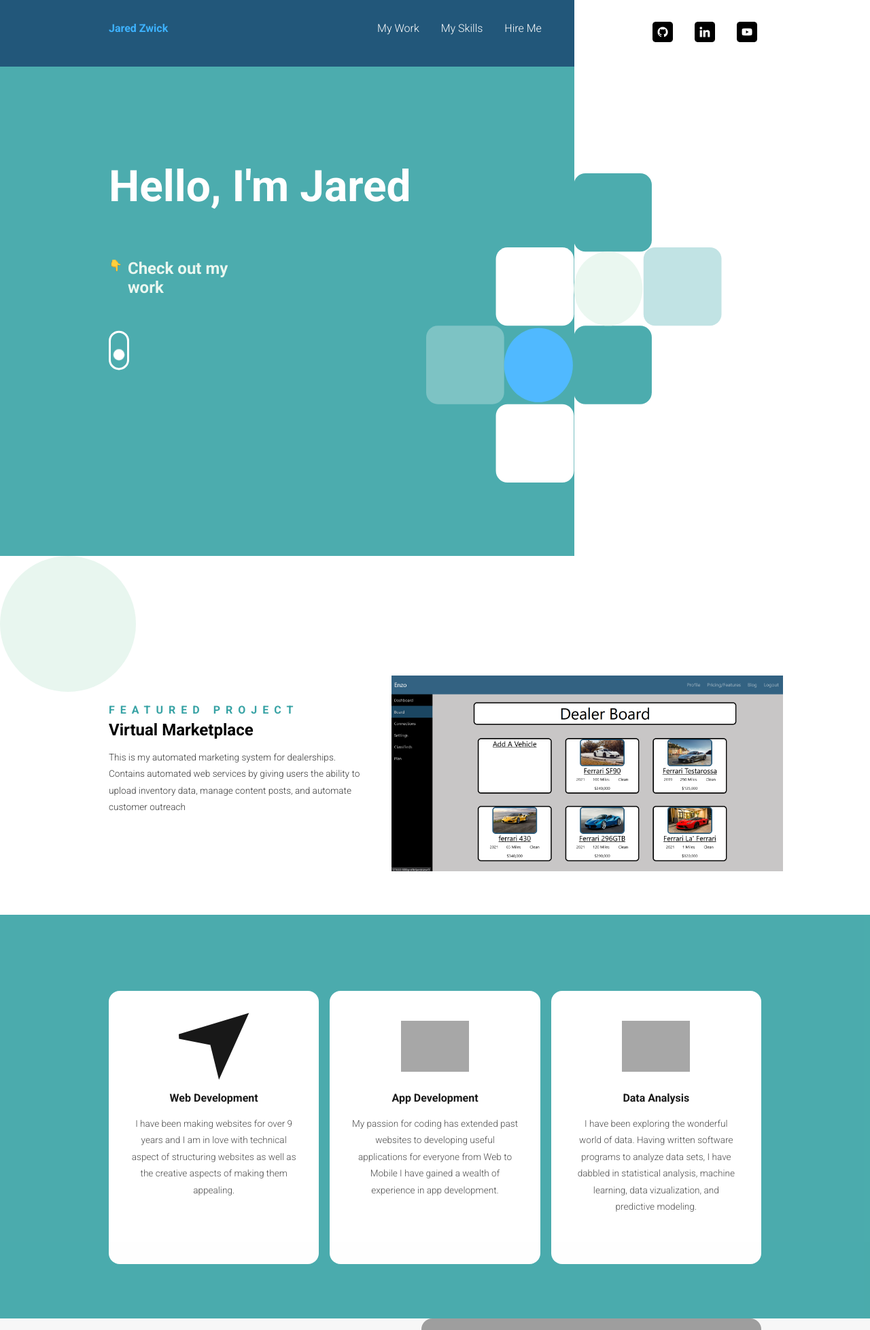
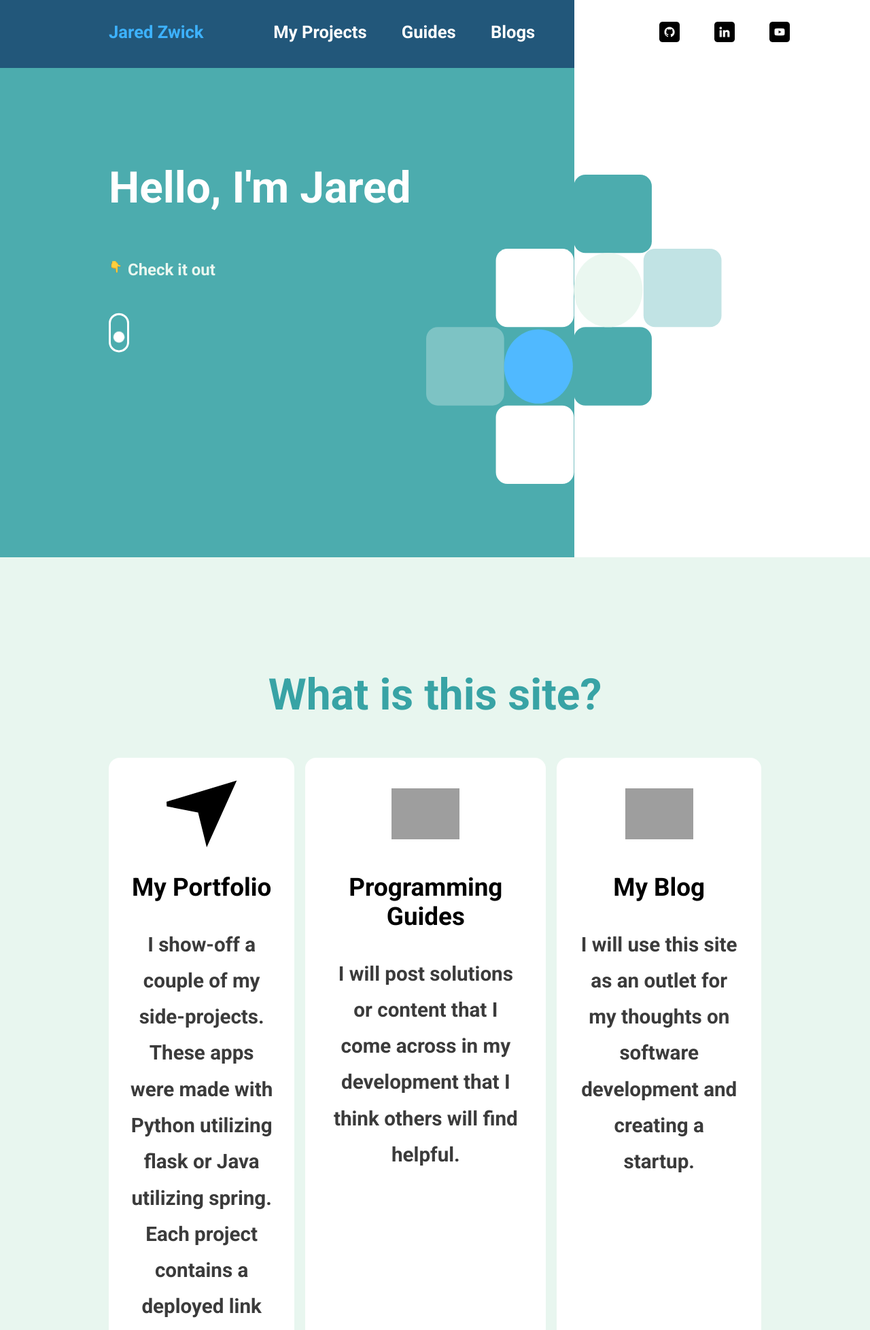
Before and after one commit to zwickidtek/Portfolio, a Flask app: page / in a window 1280 px wide. Shown: the top 1957 px of the page at 68% size. Run offline with Flask 2, Linux system fonts and the light colour scheme; some libraries are stand-ins or nearby versions; some web fonts are replaced; grey boxes are pictures that could not be loaded.

Commit message:
Fixed skills to say what the site is about

```diff
--- a/static/styles/main.css
+++ b/static/styles/main.css
@@ -14,6 +14,8 @@ ul {
 
 a {
   text-decoration: none;
+  font-size:1.6rem;
+  font-weight:750;
 }
 
 img {
@@ -129,18 +131,21 @@ section {
   margin-top: -.4em;
   display: block;
 }
+a{
 
+}
 .featured-desc {
   color: #3B3B3B;
   margin-bottom: 3em;
-  font-weight: 500;
-  font-size: .85em;
+  font-weight: 550;
+  font-size: 1.85em;
   line-height: 1.8em;
 }
 
 .skills {
-  background-color: #38A3A5;
-  opacity: .9;
+  background-color: #E8F6EF;
+  margin-top:0em !important;
+  margin-bottom: 0em !important;
 }
 
 .skills-container ul li {
@@ -172,6 +177,7 @@ section {
 
 .skills-container ul li .skill-title {
   font-weight: bold;
+  font-size: 2.3rem;
 }
 
 .skills-container ul li featured-desc {
@@ -357,4 +363,3 @@ section {
             transform: translate(262px, 830px);
   }
 }
-/*# sourceMappingURL=main.css.map */
--- a/templates/index.html
+++ b/templates/index.html
@@ -19,9 +19,9 @@
             <a href="index.html" class="logo">Jared Zwick</a>
             <nav>
                 <ul>
-                    <li><a href="#MyWork">My Work</a></li>
-                    <li><a href="#MySkills">My Skills</a></li>
-                    <li><a href="mailto:jareddzwick@gmail.com">Hire Me</a></li>
+                    <li><a href="#myProjects">My Projects</a></li>
+                    <li><a href="#MySkills">Guides</a></li>
+                    <li><a href="mailto:jareddzwick@gmail.com">Blogs</a></li>
                 </ul>
             </nav>
         </header>
@@ -39,7 +39,7 @@
             <h1 class="stagger1">Hello, I'm Jared</h1>
             <div class="meet stagger1">
                 <span>👇</span>
-                <p>Check out my work</p>
+                <p>Check it out</p>
             </div>
             <svg class="scroll stagger1" width="40" height="77" viewBox="0 0 40 77">
                 <g id="scroll" transform="translate(-253 -787)">
@@ -65,23 +65,24 @@
         </svg>
     </div>
 
-    <section class="featured">
-        <div class="left">
-            <div class="inner transition2">
-                <p class="subtitle">Featured Project</p>
-                <a href="#" class="featured-title">Virtual Marketplace</a>
+<!--    <section class="featured">-->
+<!--        <div class="left">-->
+<!--            <div class="inner transition2">-->
+<!--                <p class="subtitle">Featured Project</p>-->
+<!--                <a href="#" class="featured-title">Virtual Marketplace</a>-->
 
-                <p class="featured-desc">This is my automated marketing system for dealerships. Contains automated
-                web services by giving users the ability to upload inventory data, manage content posts, and
-                automate customer outreach</p>
-            </div>
-        </div>
-        <img class="right transition2" src="{{url_for('static', filename='images/enzodealerboard.PNG')}}" alt="featured project">
-    </section>
+<!--                <p class="featured-desc">This is my automated marketing system for dealerships. Contains automated-->
+<!--                web services by giving users the ability to upload inventory data, manage content posts, and-->
+<!--                automate customer outreach</p>-->
+<!--            </div>-->
+<!--        </div>-->
+<!--        <img class="right transition2" src="{{url_for('static', filename='images/enzodealerboard.PNG')}}" alt="featured project">-->
+<!--    </section>-->
 
     <section class="skills">
         <a name="MySkills"></a>
         <div class="skills-container">
+            <h1 style="transform: translate(0px); opacity: 1; font-size:4em; line-height: 1.2em; color:#38A3A5;"> What is this site?</h1>
             <ul>
                 <li class="transition2">
                     <div class="icon-container one">
@@ -89,29 +90,49 @@
                             <path d="M98 6L2 35L50.2462 44.5L61.0769 88L98 6Z" stroke="black" stroke-width="7"/>
                             </svg>
                     </div>
-                    <p class="skill-title">Web Development</p>
-                    <p class="featured-desc skill-desc">I have been making websites for over 9 years and I am in love with technical aspect of structuring websites as well as the creative aspects of making them appealing.</p>
+                    <p class="skill-title">My Portfolio</p>
+                    <p class="featured-desc skill-desc">
+                        I show-off a couple of my side-projects. These apps were made with Python utilizing flask
+                        or Java utilizing spring. Each project contains a deployed link and a github link.
+                    </p>
                 </li>
                 <li class="transition2">
                     <div class="icon-container two">
                         <img src="{{url_for('static', filename='images/appdevicon.svg')}}" alt="web-icon">
                     </div>
-                    <p class="skill-title">App Development</p>
-                    <p class="featured-desc skill-desc">My passion for coding has extended past websites to developing useful applications for everyone from Web to Mobile I have gained a wealth of experience in app development.</p>
+                    <p class="skill-title">Programming Guides</p>
+                    <p class="featured-desc skill-desc">
+                        I will post solutions or content that I come across in my development that I think others
+                        will find helpful.
+                    </p>
                 </li>
                 <li class="transition2">
                     <div class="icon-container three">
                         <img src="{{url_for('static', filename='images/data-icon.svg')}}" alt="web-icon">
                     </div>
-                    <p class="skill-title">Data Analysis</p>
-                    <p class="featured-desc skill-desc">I have been exploring the wonderful world of data. Having written software programs to analyze data sets, I have dabbled in statistical analysis, machine learning, data vizualization, and predictive modeling.</p>
+                    <p class="skill-title">My Blog</p>
+                    <p class="featured-desc skill-desc">
+                    I will use this site as an outlet for my thoughts on software development and creating a startup.
+                    </p>
                 </li>
             </ul>
         </div>
     </section>
+     <a name="myProjects"></a>
+<section class="featured">
+        <div class="left">
+            <div class="inner transition2">
+                <p class="subtitle">Featured Project</p>
+                <a href="#" class="featured-title">Enzo - CMS For Auto Dealers</a>
 
+                <p class="featured-desc">This is my automated marketing system for dealerships. Contains automated
+                web services by giving users the ability to upload inventory data, manage content posts, and
+                automate customer outreach</p>
+            </div>
+        </div>
+        <img class="right transition2" src="{{url_for('static', filename='images/enzodealerboard.PNG')}}" alt="featured project" style="border-radius: 4%;">
+    </section>
     <section class="portfolio">
-        <a name="MyWork"></a>
 
         <div class="portfolio-container transition3">
         <div class="portfolio-left">
```
